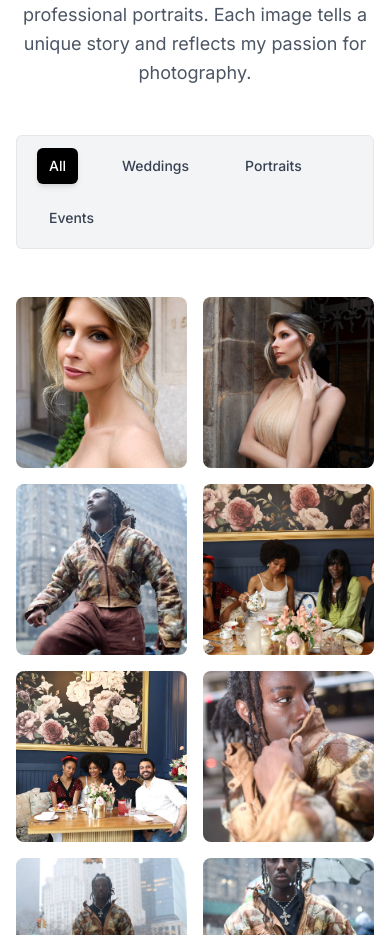
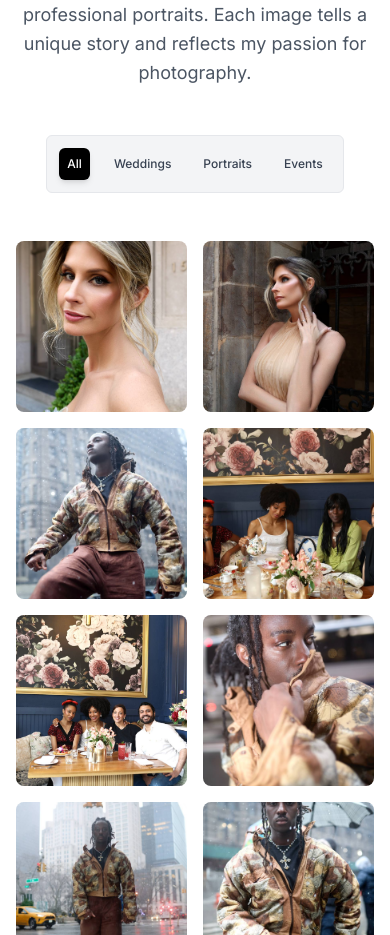
Before and after one commit to aibek1392/MIKA-photographer-profile, a React (Create React App) app: page / in a window 390 px wide. Shown: the part 2820-3755 px from the top of the page. Built offline with nearby package versions, Linux system fonts and the light colour scheme; a web font is replaced by a local one.

Commit message:
Fix mobile alignment for Portfolio category filter buttons - ensure they stay on one line

```diff
--- a/src/components/Portfolio.tsx
+++ b/src/components/Portfolio.tsx
@@ -85,16 +85,16 @@ const Portfolio: React.FC = () => {
             value={selectedCategory}
             onValueChange={handleCategoryChange}
           >
-            <ToggleGroupItem value="all" className="sm:px-4">
+            <ToggleGroupItem value="all">
               All
             </ToggleGroupItem>
-            <ToggleGroupItem value="weddings" className="sm:px-4">
+            <ToggleGroupItem value="weddings">
               Weddings
             </ToggleGroupItem>
-            <ToggleGroupItem value="portraits" className="sm:px-4">
+            <ToggleGroupItem value="portraits">
               Portraits
             </ToggleGroupItem>
-            <ToggleGroupItem value="events" className="sm:px-4">
+            <ToggleGroupItem value="events">
               Events
             </ToggleGroupItem>
           </ToggleGroup>
--- a/src/components/ToggleGroup.tsx
+++ b/src/components/ToggleGroup.tsx
@@ -25,7 +25,7 @@ export const ToggleGroup: React.FC<ToggleGroupProps> = ({
   children
 }) => {
   return (
-    <div className={`bg-gray-100 dark:bg-gray-800 rounded-md border border-gray-200 dark:border-gray-700 p-1 ${className}`}>
+    <div className={`bg-gray-100 dark:bg-gray-800 rounded-md border border-gray-200 dark:border-gray-700 p-1 flex flex-wrap justify-center ${className}`}>
       {React.Children.map(children, (child) => {
         if (React.isValidElement(child) && child.type === ToggleGroupItem) {
           const isSelected = value === (child.props as ToggleGroupItemProps).value;
@@ -51,12 +51,12 @@ export const ToggleGroupItem: React.FC<ToggleGroupItemProps> = ({
   return (
     <motion.button
       onClick={onClick}
-      className={`px-4 py-2 rounded-md font-medium transition-all duration-300 text-sm sm:text-base ${className}`}
+      className={`px-2 sm:px-4 py-2 rounded-md font-medium transition-all duration-300 text-xs sm:text-sm md:text-base flex-shrink-0 ${className}`}
       whileHover={{ scale: 1.05 }}
       whileTap={{ scale: 0.95 }}
     >
       <motion.div
-        className={`relative px-3 py-2 rounded-md transition-all duration-300 ${
+        className={`relative px-2 sm:px-3 py-2 rounded-md transition-all duration-300 whitespace-nowrap ${
           isSelected
             ? 'bg-black dark:bg-white text-white dark:text-black shadow-md'
             : 'text-gray-700 dark:text-gray-300 hover:bg-gray-200 dark:hover:bg-gray-700'
```
